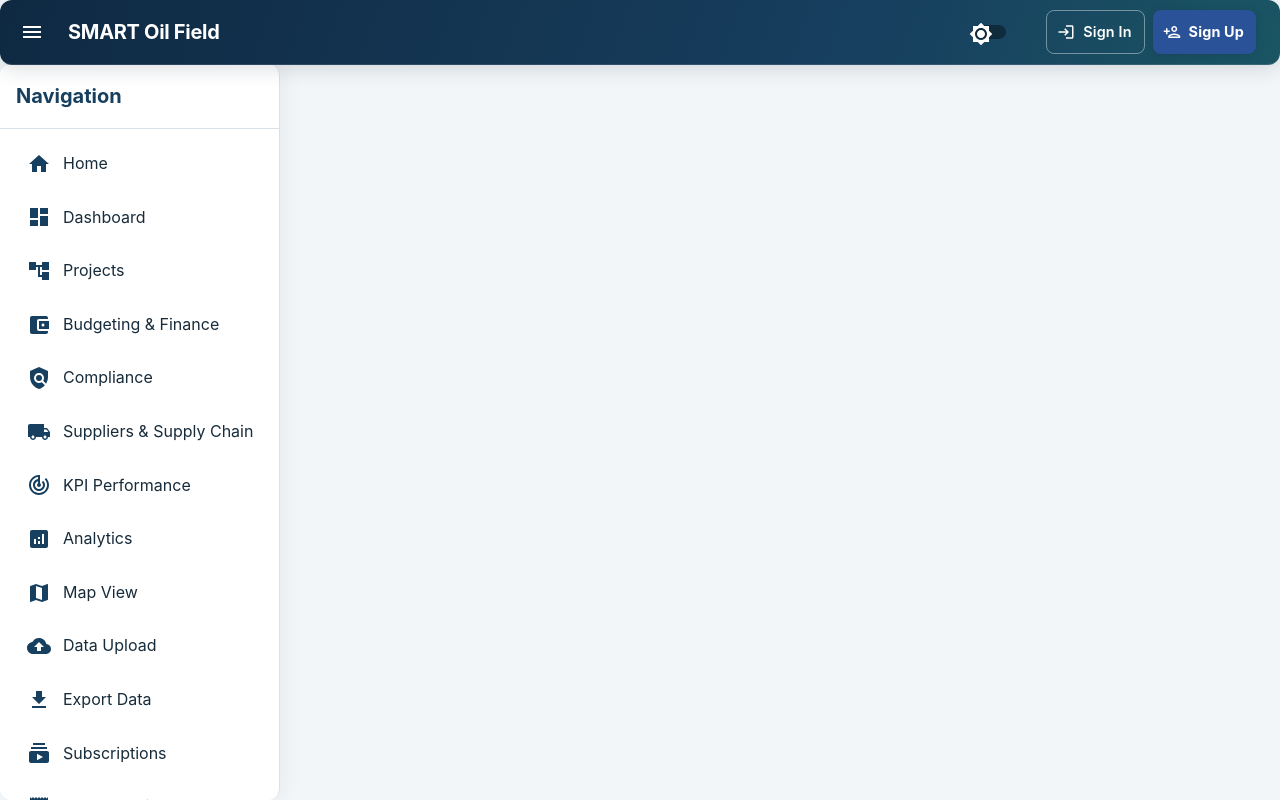
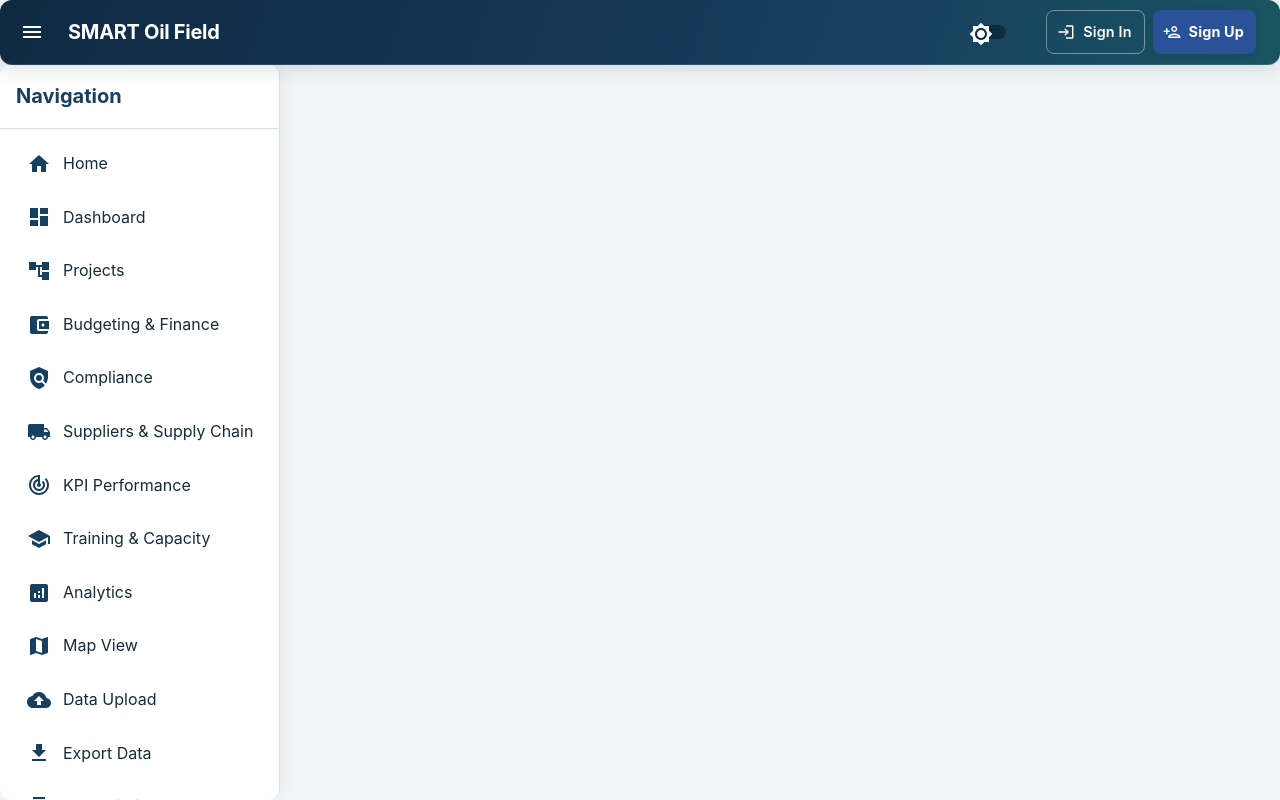
Before and after one commit to davelee001/SMART-Oil-Field, a React app in the folder src/frontend/: page /settings in a window 1280 px wide. Built offline with nearby package versions, Linux system fonts and the light colour scheme; no server answers.

Commit message:
feat(navigation): add training workspace entry

```diff
--- a/src/frontend/src/components/layout/Sidebar.tsx
+++ b/src/frontend/src/components/layout/Sidebar.tsx
@@ -28,6 +28,7 @@ import {
     Policy as ComplianceIcon,
     LocalShipping as SupplyChainIcon,
     TrackChanges as PerformanceIcon,
+    School as TrainingIcon,
 } from '@mui/icons-material';
 import { motion } from 'framer-motion';
 import { useAuth } from '../../contexts/AuthContext';
@@ -45,6 +46,7 @@ const menuItems: Array<{ text: string; icon: React.ReactNode; path: string; role
     { text: 'Compliance', icon: <ComplianceIcon />, path: '/compliance' },
     { text: 'Suppliers & Supply Chain', icon: <SupplyChainIcon />, path: '/supply-chain' },
     { text: 'KPI Performance', icon: <PerformanceIcon />, path: '/performance' },
+    { text: 'Training & Capacity', icon: <TrainingIcon />, path: '/training' },
     { text: 'Analytics', icon: <AnalyticsIcon />, path: '/analytics' },
     { text: 'Map View', icon: <MapIcon />, path: '/map' },
     { text: 'Data Upload', icon: <UploadIcon />, path: '/upload' },
```
